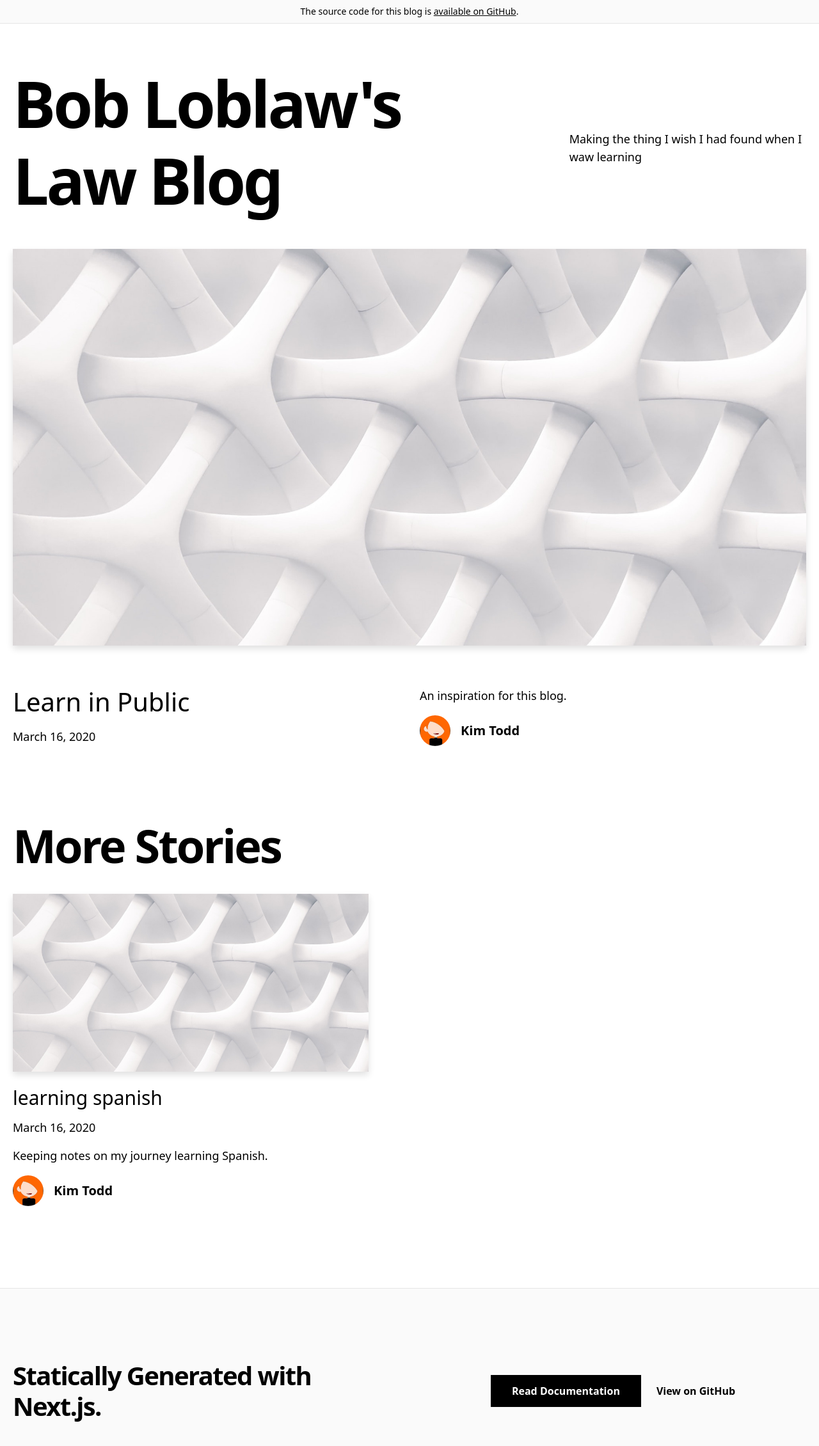
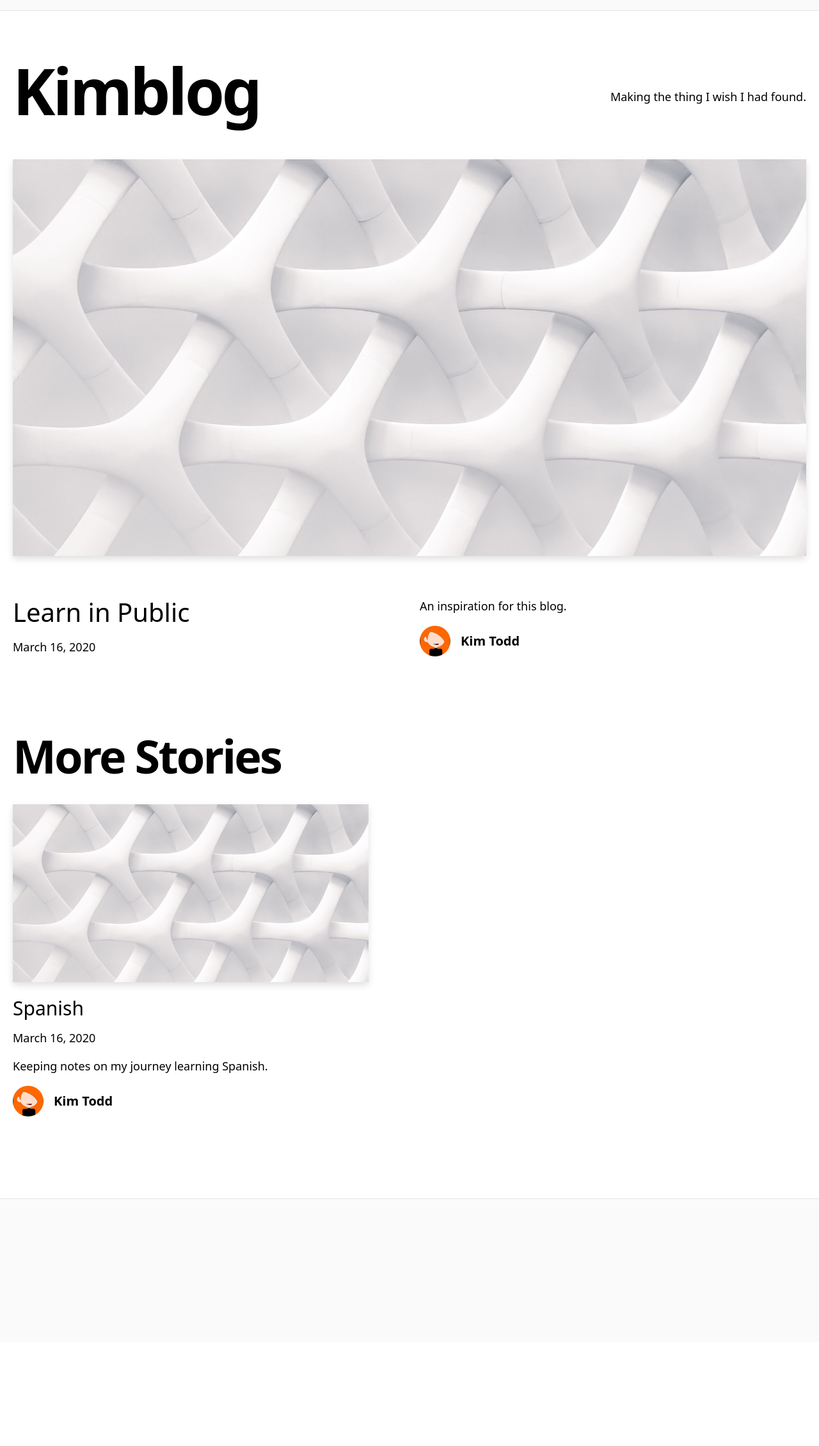
Before and after one commit to KimboTodd/kimblog, a Next.js app: page / in a window 1280 px wide. Shown: the top 2260 px of the page at 64% size. After the commit the page ends 2098 px from the top, so only its background shows below. Built offline with nearby package versions, Linux system fonts and the light colour scheme.

Commit message:
prettier clean up and removing unused code

```diff
--- a/_posts/spanish.md
+++ b/_posts/spanish.md
@@ -1,13 +1,13 @@
 ---
-title: 'learning spanish'
-excerpt: 'Keeping notes on my journey learning Spanish.'
-coverImage: '/assets/blog/hello-world/cover.jpg'
-date: '2020-03-16T05:35:07.322Z'
+title: "Spanish"
+excerpt: "Keeping notes on my journey learning Spanish."
+coverImage: "/assets/blog/hello-world/cover.jpg"
+date: "2020-03-16T05:35:07.322Z"
 author:
   name: Kim Todd
-  picture: '/assets/blog/authors/KimPossibleAvatar.jpeg'
+  picture: "/assets/blog/authors/KimPossibleAvatar.jpeg"
 ogImage:
-  url: '/assets/blog/hello-world/cover.jpg'
+  url: "/assets/blog/hello-world/cover.jpg"
 ---
 
 Spanish
--- a/components/alert.tsx
+++ b/components/alert.tsx
@@ -1,48 +1,36 @@
-import Container from './container'
-import cn from 'classnames'
-import { EXAMPLE_PATH } from '../lib/constants'
+import Container from "./container";
+import cn from "classnames";
 
 type Props = {
-  preview?: boolean
-}
+  preview?: boolean;
+};
 
 const Alert = ({ preview }: Props) => {
   return (
     <div
-      className={cn('border-b', {
-        'bg-neutral-800 border-neutral-800 text-white': preview,
-        'bg-neutral-50 border-neutral-200': !preview,
+      className={cn("border-b", {
+        "bg-neutral-800 border-neutral-800 text-white": preview,
+        "bg-neutral-50 border-neutral-200": !preview,
       })}
     >
       <Container>
         <div className="py-2 text-center text-sm">
-          {preview ? (
+          {preview && (
             <>
-              This page is a preview.{' '}
+              This page is a preview.{" "}
               <a
                 href="/api/exit-preview"
                 className="underline hover:text-teal-300 duration-200 transition-colors"
               >
                 Click here
-              </a>{' '}
+              </a>{" "}
               to exit preview mode.
-            </>
-          ) : (
-            <>
-              The source code for this blog is{' '}
-              <a
-                href={`https://github.com/vercel/next.js/tree/canary/examples/${EXAMPLE_PATH}`}
-                className="underline hover:text-blue-600 duration-200 transition-colors"
-              >
-                available on GitHub
-              </a>
-              .
             </>
           )}
         </div>
       </Container>
     </div>
-  )
-}
+  );
+};
 
-export default Alert
+export default Alert;
--- a/components/footer.tsx
+++ b/components/footer.tsx
@@ -1,32 +1,13 @@
-import Container from './container'
-import { EXAMPLE_PATH } from '../lib/constants'
+import Container from "./container";
 
 const Footer = () => {
   return (
     <footer className="bg-neutral-50 border-t border-neutral-200">
       <Container>
-        <div className="py-28 flex flex-col lg:flex-row items-center">
-          <h3 className="text-4xl lg:text-[2.5rem] font-bold tracking-tighter leading-tight text-center lg:text-left mb-10 lg:mb-0 lg:pr-4 lg:w-1/2">
-            Statically Generated with Next.js.
-          </h3>
-          <div className="flex flex-col lg:flex-row justify-center items-center lg:pl-4 lg:w-1/2">
-            <a
-              href="https://nextjs.org/docs/basic-features/pages"
-              className="mx-3 bg-black hover:bg-white hover:text-black border border-black text-white font-bold py-3 px-12 lg:px-8 duration-200 transition-colors mb-6 lg:mb-0"
-            >
-              Read Documentation
-            </a>
-            <a
-              href={`https://github.com/vercel/next.js/tree/canary/examples/${EXAMPLE_PATH}`}
-              className="mx-3 font-bold hover:underline"
-            >
-              View on GitHub
-            </a>
-          </div>
-        </div>
+        <div className="py-28 flex flex-col lg:flex-row items-center"></div>
       </Container>
     </footer>
-  )
-}
+  );
+};
 
-export default Footer
+export default Footer;
--- a/components/header.tsx
+++ /dev/null
@@ -1,14 +0,0 @@
-import Link from 'next/link'
-
-const Header = () => {
-  return (
-    <h2 className="text-2xl md:text-4xl font-bold tracking-tight md:tracking-tighter leading-tight mb-20 mt-8">
-      <Link href="/" className="hover:underline">
-        Blog
-      </Link>
-      .
-    </h2>
-  )
-}
-
-export default Header
--- a/components/intro.tsx
+++ b/components/intro.tsx
@@ -1,13 +1,12 @@
-import {CMS_NAME} from '../lib/constants'
+import {BLOG_NAME} from '../lib/constants'
 
 const Intro = () => {
     return (
         <section className="flex-col md:flex-row flex items-center md:justify-between mt-16 mb-16 md:mb-12">
             <h1 className="text-5xl md:text-8xl font-bold tracking-tighter leading-tight md:pr-8">
-                Bob Loblaw&apos;s Law Blog
+                {BLOG_NAME}
             </h1>
-            <h4 className="text-center md:text-left text-lg mt-5 md:pl-8">Making the thing I wish I had found when I waw
-                learning
+            <h4 className="text-center md:text-left text-lg mt-5 md:pl-8">Making the thing I wish I had found.
             </h4>
         </section>
     )
--- a/lib/constants.ts
+++ b/lib/constants.ts
@@ -1,4 +1 @@
-export const EXAMPLE_PATH = 'blog-starter'
-export const BLOG_NAME = 'Kimblog'
-export const HOME_OG_IMAGE_URL =
-  'https://og-image.vercel.app/Next.js%20Blog%20Starter%20Example.png?theme=light&md=1&fontSize=100px&images=https%3A%2F%2Fassets.vercel.com%2Fimage%2Fupload%2Ffront%2Fassets%2Fdesign%2Fnextjs-black-logo.svg'
+export const BLOG_NAME = "Kimblog";
--- a/pages/posts/[slug].tsx
+++ b/pages/posts/[slug].tsx
@@ -1,33 +1,37 @@
-import { useRouter } from 'next/router'
-import ErrorPage from 'next/error'
-import Container from '../../components/container'
-import PostBody from '../../components/post-body'
-import Header from '../../components/header'
-import PostHeader from '../../components/post-header'
-import Layout from '../../components/layout'
-import { getPostBySlug, getAllPosts } from '../../lib/api'
-import PostTitle from '../../components/post-title'
-import Head from 'next/head'
-import { BLOG_NAME } from '../../lib/constants'
-import markdownToHtml from '../../lib/markdownToHtml'
-import type PostType from '../../interfaces/post'
+import { useRouter } from "next/router";
+import ErrorPage from "next/error";
+import Container from "../../components/container";
+import PostBody from "../../components/post-body";
+import PostHeader from "../../components/post-header";
+import Layout from "../../components/layout";
+import { getPostBySlug, getAllPosts } from "../../lib/api";
+import PostTitle from "../../components/post-title";
+import Head from "next/head";
+import { BLOG_NAME } from "../../lib/constants";
+import markdownToHtml from "../../lib/markdownToHtml";
+import type PostType from "../../interfaces/post";
+import Link from "next/link";
 
 type Props = {
-  post: PostType
-  morePosts: PostType[]
-  preview?: boolean
-}
+  post: PostType;
+  morePosts: PostType[];
+  preview?: boolean;
+};
 
 export default function Post({ post, morePosts, preview }: Props) {
-  const router = useRouter()
-  const title = `${post.title} | ${BLOG_NAME}`
+  const router = useRouter();
+  const title = `${post.title} | ${BLOG_NAME}`;
   if (!router.isFallback && !post?.slug) {
-    return <ErrorPage statusCode={404} />
+    return <ErrorPage statusCode={404} />;
   }
   return (
     <Layout preview={preview}>
       <Container>
-        <Header />
+        <h2 className="text-2xl md:text-4xl font-bold tracking-tight md:tracking-tighter leading-tight mb-20 mt-8">
+          <Link href="/" className="hover:underline">
+            /..
+          </Link>
+        </h2>{" "}
         {router.isFallback ? (
           <PostTitle>Loading…</PostTitle>
         ) : (
@@ -49,26 +53,26 @@ export default function Post({ post, morePosts, preview }: Props) {
         )}
       </Container>
     </Layout>
-  )
+  );
 }
 
 type Params = {
   params: {
-    slug: string
-  }
-}
+    slug: string;
+  };
+};
 
 export async function getStaticProps({ params }: Params) {
   const post = getPostBySlug(params.slug, [
-    'title',
-    'date',
-    'slug',
-    'author',
-    'content',
-    'ogImage',
-    'coverImage',
-  ])
-  const content = await markdownToHtml(post.content || '')
+    "title",
+    "date",
+    "slug",
+    "author",
+    "content",
+    "ogImage",
+    "coverImage",
+  ]);
+  const content = await markdownToHtml(post.content || "");
 
   return {
     props: {
@@ -77,11 +81,11 @@ export async function getStaticProps({ params }: Params) {
         content,
       },
     },
-  }
+  };
 }
 
 export async function getStaticPaths() {
-  const posts = getAllPosts(['slug'])
+  const posts = getAllPosts(["slug"]);
 
   return {
     paths: posts.map((post) => {
@@ -89,8 +93,8 @@ export async function getStaticPaths() {
         params: {
           slug: post.slug,
         },
-      }
+      };
     }),
     fallback: false,
-  }
+  };
 }
```
Also changed, not shown: components/layout.tsx (+10 -9 lines).
